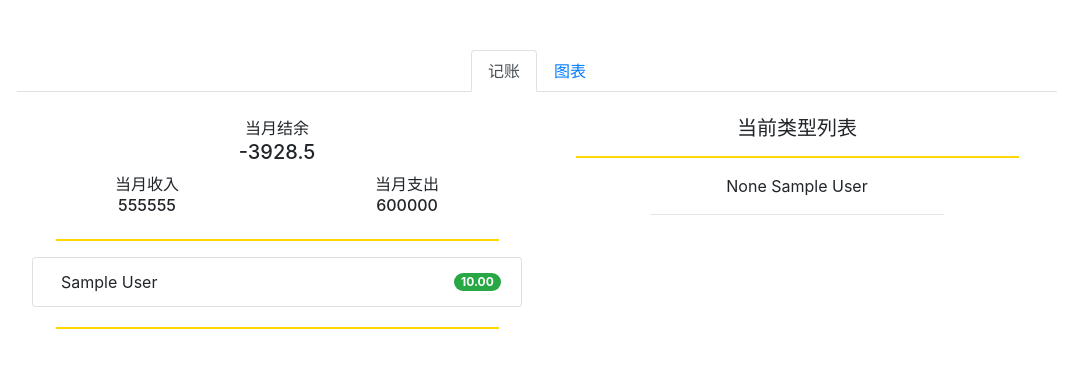
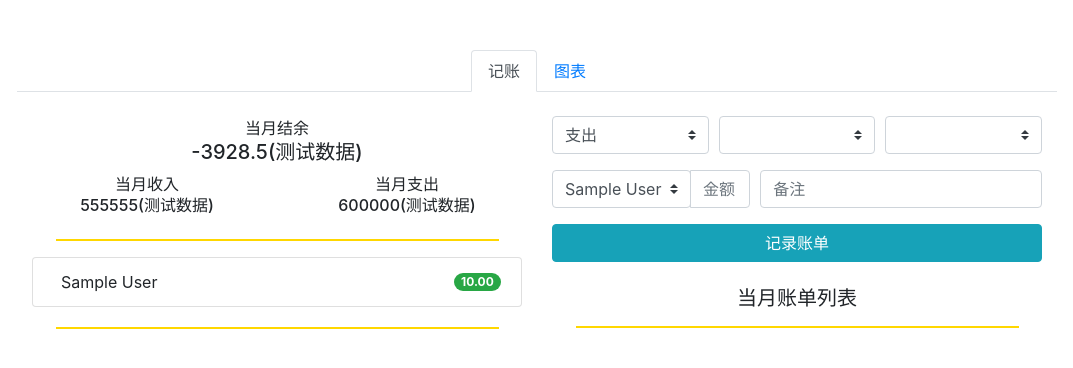
Before and after one commit to bobjiangps/daily-accounting, a Django app: page /accounting/ in a window 1280 px wide. Shown: the top 368 px of the page, without its empty margins (103-1176 px from the left). Run offline with Django 3.2, Linux system fonts and the light colour scheme; a user stored in the database is signed in; tables that the repository leaves empty hold one stand-in row (values such as "Sample post"); lists and menus that the app fills with data are empty; parts of the project's set-up code (start-up, migrations or seed data) failed here and were passed over; some libraries are stand-ins or nearby versions.

Commit message:
update index page and add debug code for ajax

```diff
--- a/accounting/views.py
+++ b/accounting/views.py
@@ -1,20 +1,26 @@
 from django.shortcuts import render
+from django.http import HttpResponse, JsonResponse
 from .models import *
 
 
 def index(request):
     all_accounts = Account.objects.all()
-    categories = Category.objects.all()
-    sub_categories = SubCategory.objects.all()
+    # categories = Category.objects.all()
+    # sub_categories = SubCategory.objects.all()
     currencies = Currency.objects.all()
-    ie_types = []
-    for t in Category.CATEGORY_TYPES:
-        ie_types.append(t[0])
+    ie_types = Category.CATEGORY_TYPES
     context = {
         'accounts': all_accounts,
-        'categories': categories,
-        'sub_categories': sub_categories,
+        # 'categories': categories,
+        # 'sub_categories': sub_categories,
         'currencies': currencies,
         'ie_types': ie_types
                }
     return render(request, 'accounting/index.html', context)
+
+
+def retrieve_category(request):
+    ie_type = request.POST.get('ie_type')
+    categories = Category.objects.filter(category_type=ie_type)
+    # return HttpResponse(f'{"categories": {categories}}', content_type='application/json')
+    return JsonResponse(f'{"categories": {categories}}')
--- a/templates/accounting/index.html
+++ b/templates/accounting/index.html
@@ -32,16 +32,16 @@
                     <div class="col-lg-6 mb-6">
                         <div id="month-overview" align="center">
                             <span>当月结余</span>
-                            <h5>-3928.5</h5>
+                            <h5>-3928.5(测试数据)</h5>
                         </div>
                         <div class="row">
                             <div class="col" align="center">
                                 <span>当月收入</span>
-                                <h6>555555</h6>
+                                <h6>555555(测试数据)</h6>
                             </div>
                             <div class="col" align="center">
                                 <span>当月支出</span>
-                                <h6>600000</h6>
+                                <h6>600000(测试数据)</h6>
                             </div>
                         </div>
                         <hr width="90%" class="main-separator"/>
@@ -60,14 +60,45 @@
                         </div>
                         <hr width="90%" class="main-separator"/>
                     </div>
-                    <div class="col-lg-6 mb-6" id="category-overview" align="center">
-                        <h5>当前类型列表</h5>
+                    <div class="col-lg-6 mb-6" id="history-records-overview" align="center">
+                        <div class="form-row">
+                            <div class="col-md-4 mb-3">
+                                <select class="custom-select" id="ie-type-list">
+                                    {% for ie in ie_types %}
+                                    <option value="{{ ie.1 }}">{{ ie.0 }}</option>
+                                    {% endfor %}
+                                </select>
+                            </div>
+                            <div class="col-md-4 mb-3">
+                                <select class="custom-select" id="category-list">
+                                </select>
+                            </div>
+                            <div class="col-md-4 mb-3">
+                                <select class="custom-select" id="sub-category-list">
+                                </select>
+                            </div>
+                        </div>
+                        <div class="form-row">
+                            <div class="col-md-5 mb-3">
+                                <div class="input-group">
+                                    <div class="input-group-prepend">
+                                        <select class="custom-select" id="currency-list">
+                                        {% for c in currencies %}
+                                        <option value="{{ c.id }}">{{ c.name }}</option>
+                                        {% endfor %}
+                                        </select>
+                                    </div>
+                                    <input type="text" aria-label="Money Amount" placeholder="金额" class="form-control">
+                                </div>
+                            </div>
+                            <div class="col-md-7 mb-3">
+                                <input type="text" aria-label="Comment" placeholder="备注" class="form-control">
+                            </div>
+                        </div>
+                        <button type="submit" class="btn btn-info btn-block">记录账单</button>
+                        <br>
+                        <h5>当月账单列表</h5>
                         <hr width="90%" class="main-separator"/>
-                        {% for sub_category in sub_categories %}
-                        <span>{{ sub_category.parent }}</span>
-                        <span>{{ sub_category.name }}</span>
-                        <hr width="60%"/>
-                        {% endfor %}
                     </div>
                 </div>
             </div>
@@ -83,4 +114,15 @@
     </div>
     {% endif %}
 </body>
+<script>
+    $(function () {
+        $("#ie-type-list").find("option[value='expense']").attr("selected", true);
+
+        $('#ie-type-list').change(function(){
+            var a = $(this).children('option:selected').val();
+            alert(a);
+        });
+
+    })
+</script>
 </html>
```
